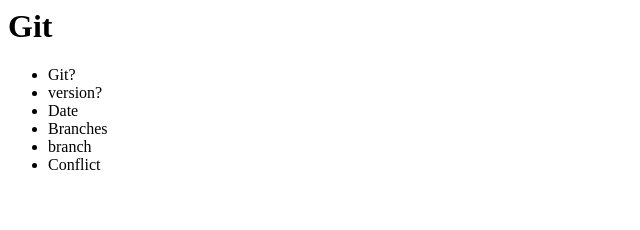
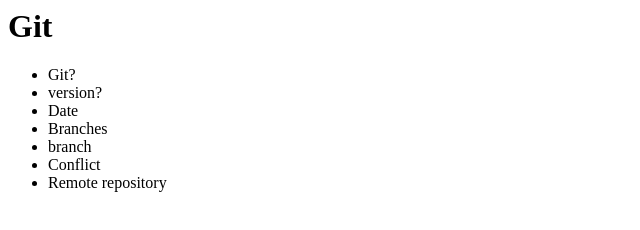
Before and after one commit to taekwang5006/taekwangsendbox, a plain HTML site: page index.html in a window 1280 px wide. Shown: the whole page, without its empty margins (0-640 px from the left). Drawn offline with Linux system fonts and the light colour scheme.

Commit message:
원격저장소 추가

```diff
--- a/index.html
+++ b/index.html
@@ -15,6 +15,7 @@
 			<li>Branches</li>
 			<li>branch</li>
 			<li>Conflict</li>
+			<li>Remote repository</li>
 		</ul>
 	</body>
 </html>
```
